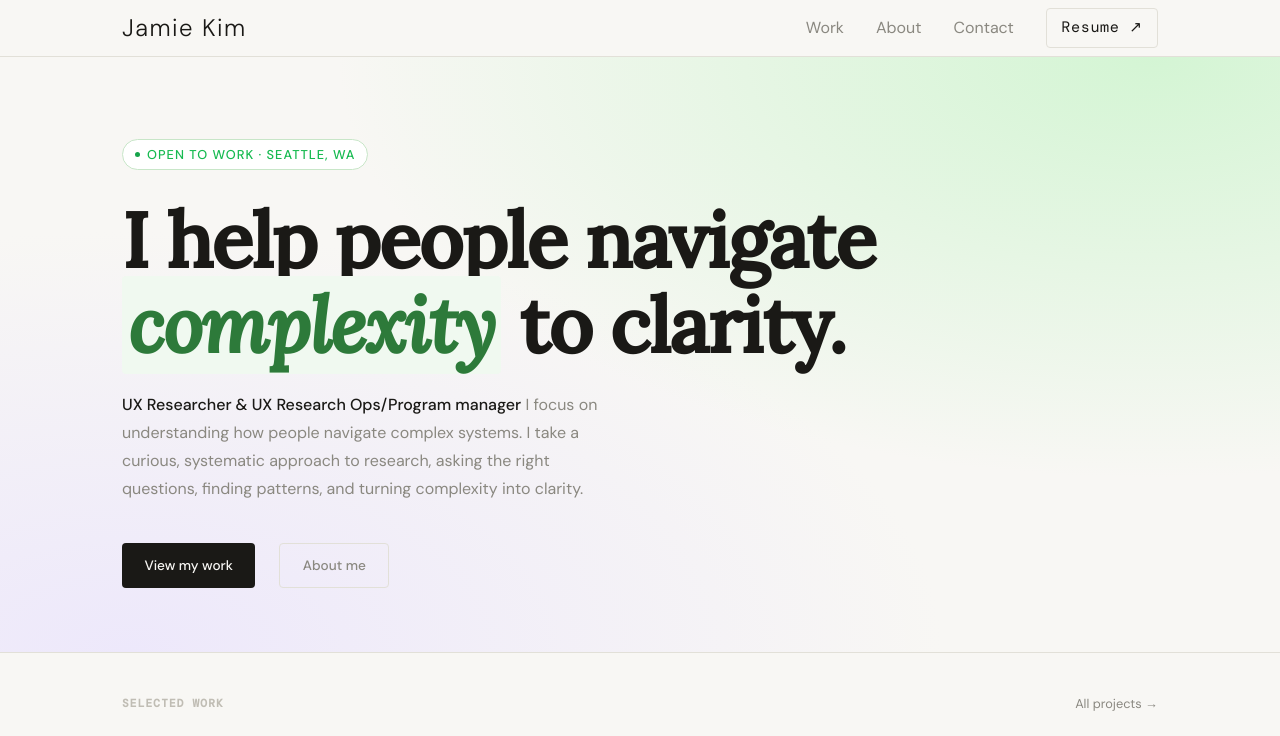
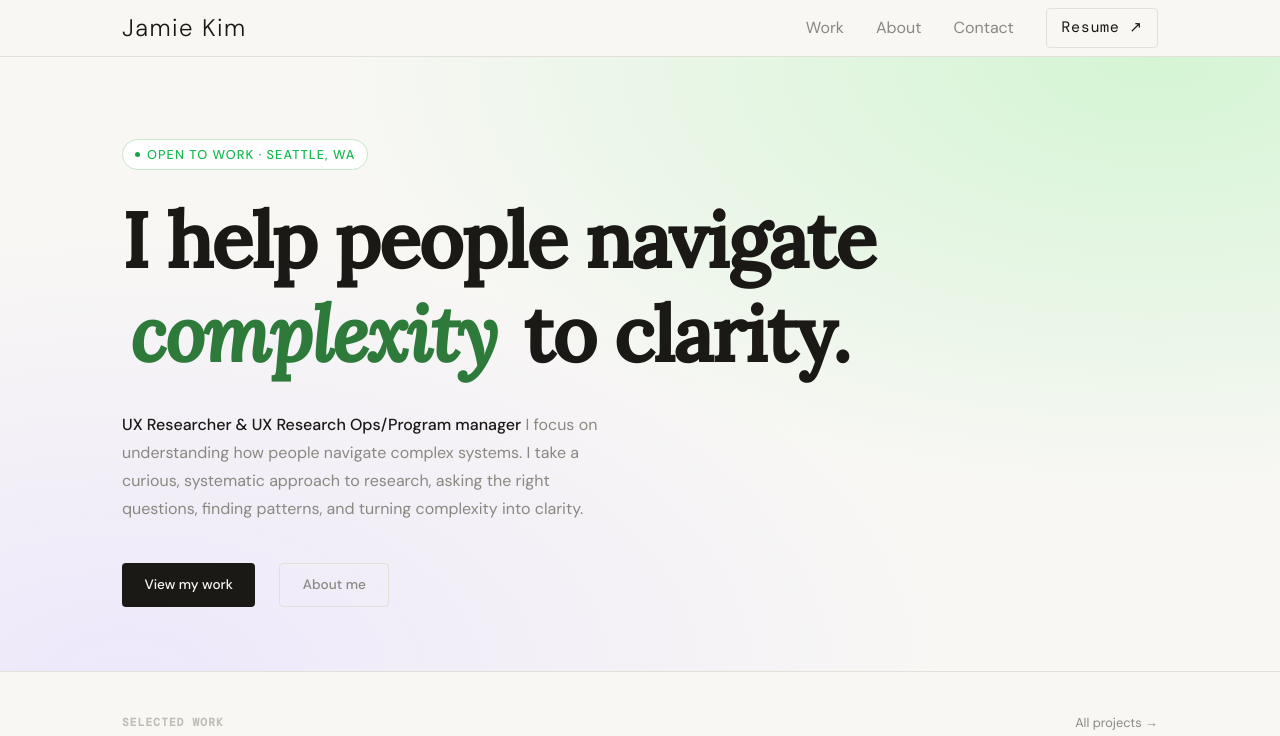
Before and after one commit to jamiejkl/portfolio, a Next.js app: page / in a window 1280 px wide. Shown: the top 736 px of the page. Built offline with nearby package versions, Linux system fonts and the light colour scheme.

Commit message:
update hero design and content

```diff
--- a/app/globals.css
+++ b/app/globals.css
@@ -86,7 +86,7 @@ img { display: block; max-width: 100%; }
 .hero__status-dot { width: 5px; height: 5px; border-radius: 50%; background: #16a34a; }
 .hero__status-text { font-size: 0.8rem; font-weight: 500; letter-spacing: 0.08em; color: #16ba50; }
 .hero__headline { font-family: var(--font-display); font-size: clamp(2.8rem, 6vw, 5rem); line-height: 1.1; letter-spacing: -0.02em; margin-bottom: 1.5rem; }
-.hero__headline em { font-style: italic; color: var(--color-accent); background: var(--color-accent-bg); padding: 0 6px; border-radius: 4px; }
+.hero__headline em { font-style: italic; color: var(--color-accent); padding: 2px 8px; border-radius: 4px; display: inline-block; line-height: 1.3; }
 .hero__sub { font-size: 1rem; color: var(--color-muted); max-width: 500px; margin-bottom: 2.5rem; line-height: 1.75; }
 .hero__sub strong { color: var(--color-text); font-weight: 500; }
 .hero__values { display: none; gap: 0.5rem; flex-wrap: wrap; margin-bottom: 1.5rem; }
```
